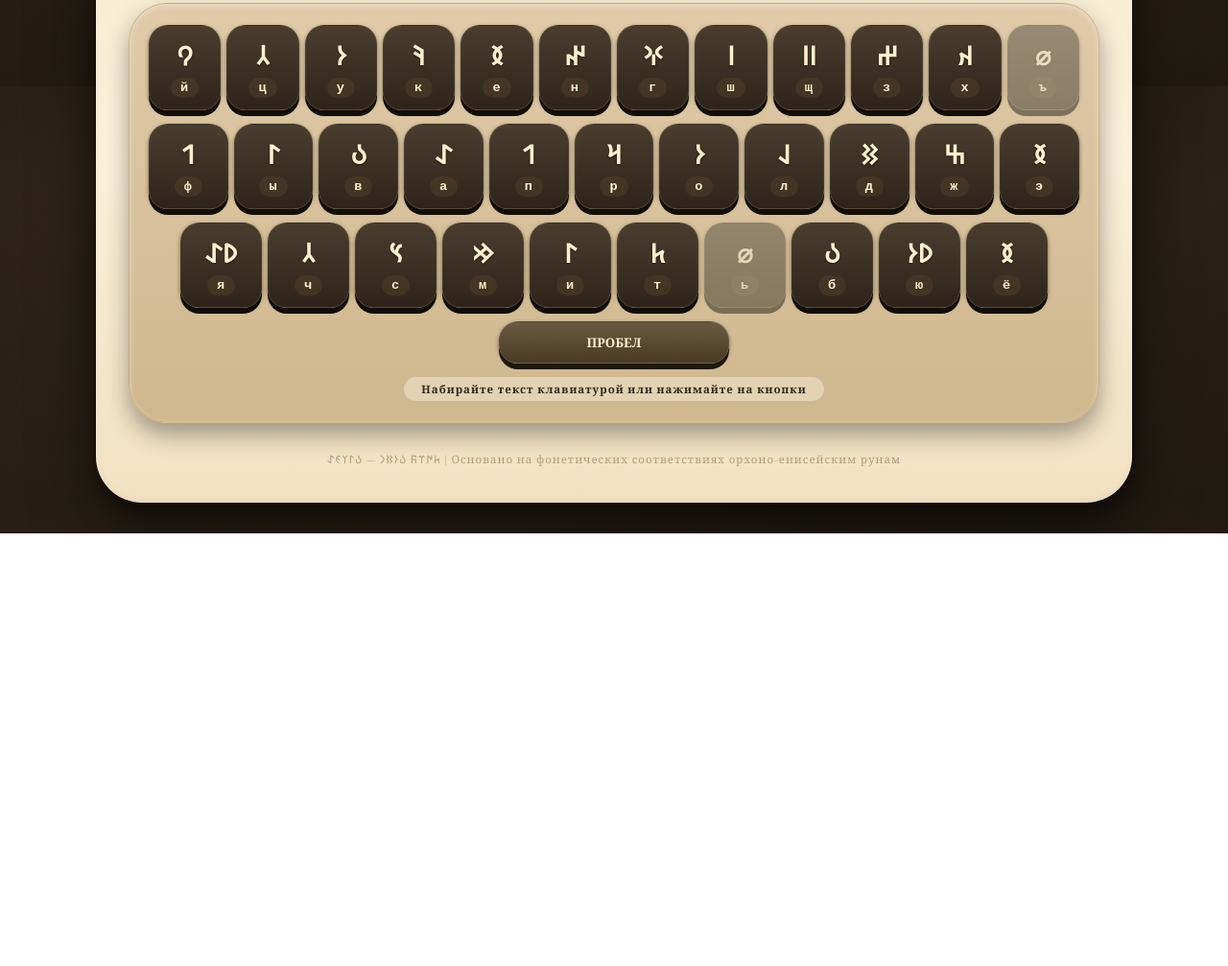
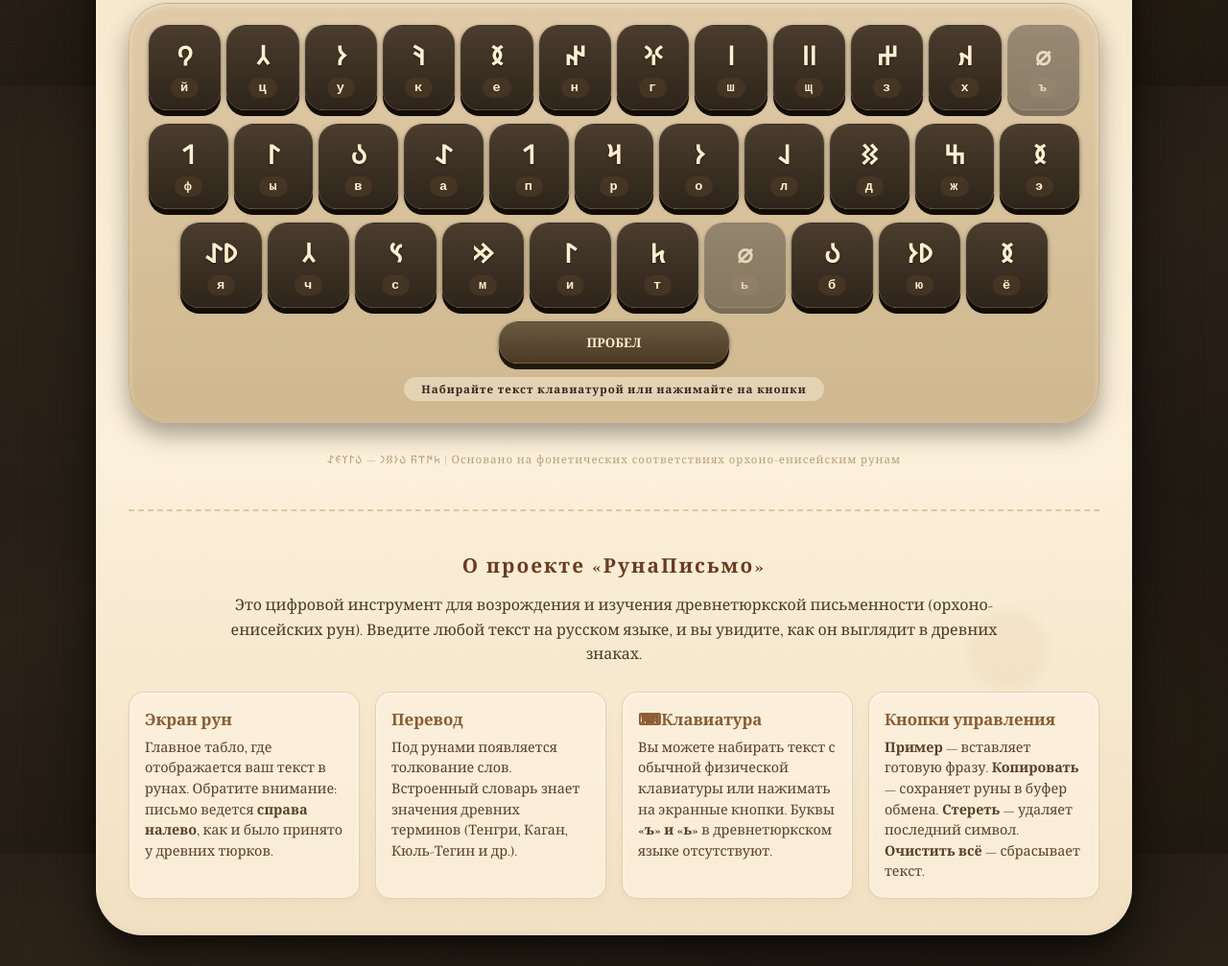
Before and after one commit to Mongun90/runa-pismo, a plain HTML site: page index.html in a window 1280 px wide. Shown: the part 710-1717 px from the top of the page at 96% size. Before the commit the page ends 1266 px from the top, so only its background shows below. Drawn offline with nearby package versions, Linux system fonts and the light colour scheme.

Commit message:
Добавлено описание проекта и его сотавляющих

```diff
--- a/index.html
+++ b/index.html
@@ -54,6 +54,31 @@
         <footer>
             𐱅𐰇𐰼𐰜 𐰉𐰆𐰑𐰣 — 𐰉𐰃𐰠𐰏𐰀 | Основано на фонетических соответствиях орхоно-енисейским рунам
         </footer>
+        <section class="about-section">
+            <h2 class="about-title"> О проекте «РунаПисьмо»</h2>
+            <p class="about-desc">
+                Это цифровой инструмент для возрождения и изучения древнетюркской письменности (орхоно-енисейских рун).
+                Введите любой текст на русском языке, и вы увидите, как он выглядит в древних знаках.
+            </p>
+                        <div class="about-grid">
+                <div class="about-card">
+                    <h3>Экран рун</h3>
+                    <p>Главное табло, где отображается ваш текст в рунах. Обратите внимание: письмо ведется <b>справа налево</b>, как и было принято у древних тюрков.</p>
+                </div>
+                <div class="about-card">
+                    <h3>Перевод</h3>
+                    <p>Под рунами появляется толкование слов. Встроенный словарь знает значения древних терминов (Тенгри, Каган, Кюль-Тегин и др.).</p>
+                </div>
+                <div class="about-card">
+                    <h3>⌨Клавиатура</h3>
+                    <p>Вы можете набирать текст с обычной физической клавиатуры или нажимать на экранные кнопки. Буквы <b>«ъ» и «ь»</b> в древнетюркском языке отсутствуют.</p>
+                </div>
+                <div class="about-card">
+                    <h3>Кнопки управления</h3>
+                    <p><b>Пример</b> — вставляет готовую фразу. <b>Копировать</b> — сохраняет руны в буфер обмена. <b>Стереть</b> — удаляет последний символ. <b>Очистить всё</b> — сбрасывает текст.</p>
+                </div>
+            </div>
+        </section>
     </main>
 
     <script src="script.js"></script>
--- a/style.css
+++ b/style.css
@@ -466,3 +466,71 @@ footer {
         animation: none !important;
     }
 }
+.about-section {
+    margin-top: 45px;
+    padding-top: 25px;
+    border-top: 2px dashed rgba(180, 140, 90, 0.4);
+}
+
+.about-title {
+    text-align: center;
+    font-size: 1.3rem;
+    color: #6b3a1f;
+    margin-bottom: 12px;
+    letter-spacing: 2px;
+}
+
+.about-desc {
+    text-align: center;
+    font-size: 1rem;
+    color: #4a3a25;
+    margin-bottom: 25px;
+    max-width: 800px;
+    margin-inline: auto;
+    line-height: 1.6;
+}
+
+.about-grid {
+    display: grid;
+    grid-template-columns: repeat(auto-fit, minmax(220px, 1fr));
+    gap: 16px;
+}
+
+.about-card {
+    background: rgba(253, 243, 226, 0.65);
+    border: 1px solid rgba(180, 140, 80, 0.3);
+    padding: 16px;
+    border-radius: 16px;
+    box-shadow: inset 0 1px 4px rgba(255, 255, 255, 0.6), 0 4px 10px rgba(0, 0, 0, 0.03);
+    transition: transform 0.2s ease;
+}
+
+.about-card:hover {
+    transform: translateY(-3px);
+}
+
+.about-card h3 {
+    font-size: 1.05rem;
+    color: #8b5a30;
+    margin: 0 0 8px 0;
+    display: flex;
+    align-items: center;
+    gap: 6px;
+}
+
+.about-card p {
+    font-size: 0.9rem;
+    line-height: 1.5;
+    color: #5a3e28;
+    margin: 0;
+}
+
+@media (max-width: 720px) {
+    .about-section {
+        margin-top: 30px;
+        padding-top: 20px;
+    }
+    .about-desc {
+        font-size: 0.9rem;
+    }
+}
```
